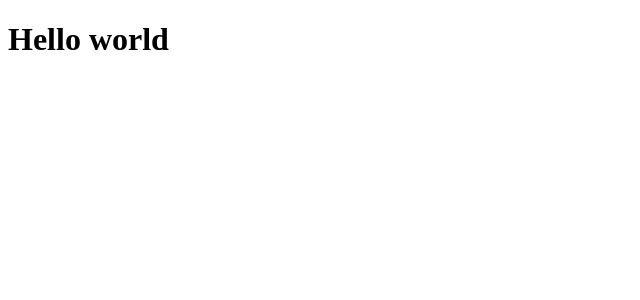
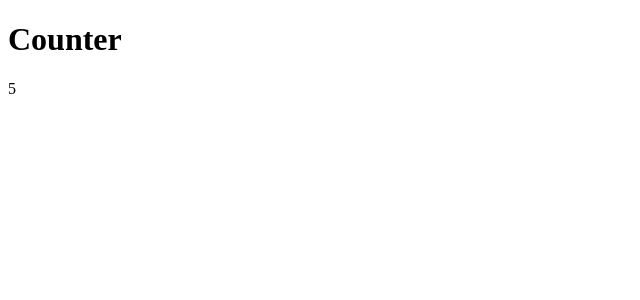
Before and after one commit to Yelison/react-hook-course, a React (Create React App) app: page / in a window 1280 px wide. Shown: the top 300 px of the page, without its empty margins (0-640 px from the left). Built offline with nearby package versions, Linux system fonts and the light colour scheme.

Commit message:
Add Counter component

```diff
--- a/src/App.js
+++ b/src/App.js
@@ -1,9 +1,10 @@
 import React from 'react';
+import Counter from './components/Counter';
 
 
 const App = () => {
 
-    return <h1>Hello world</h1>
+    return <Counter value={5}/>
 }
 
 
--- /dev/null
+++ b/src/components/Counter.js
@@ -0,0 +1,21 @@
+import React from "react";
+import PropTypes from "prop-types";
+
+const Counter = ({ value }) => {
+  return (
+    <>
+      <h1>Counter</h1>
+      <div>{value}</div>
+    </>
+  );
+};
+
+Counter.propTypes = {
+  value: PropTypes.number,
+};
+
+Counter.defaultProps = {
+  value: 0,
+};
+
+export default Counter;
```
